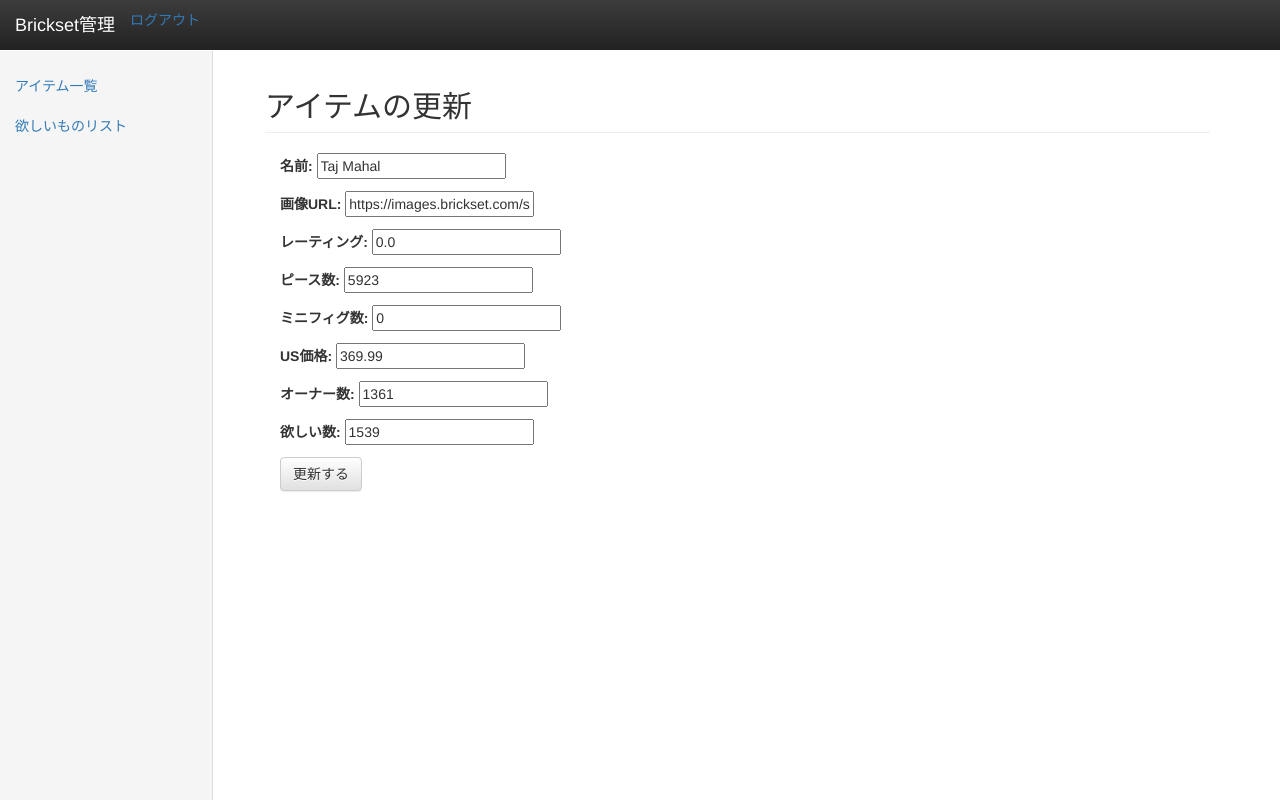
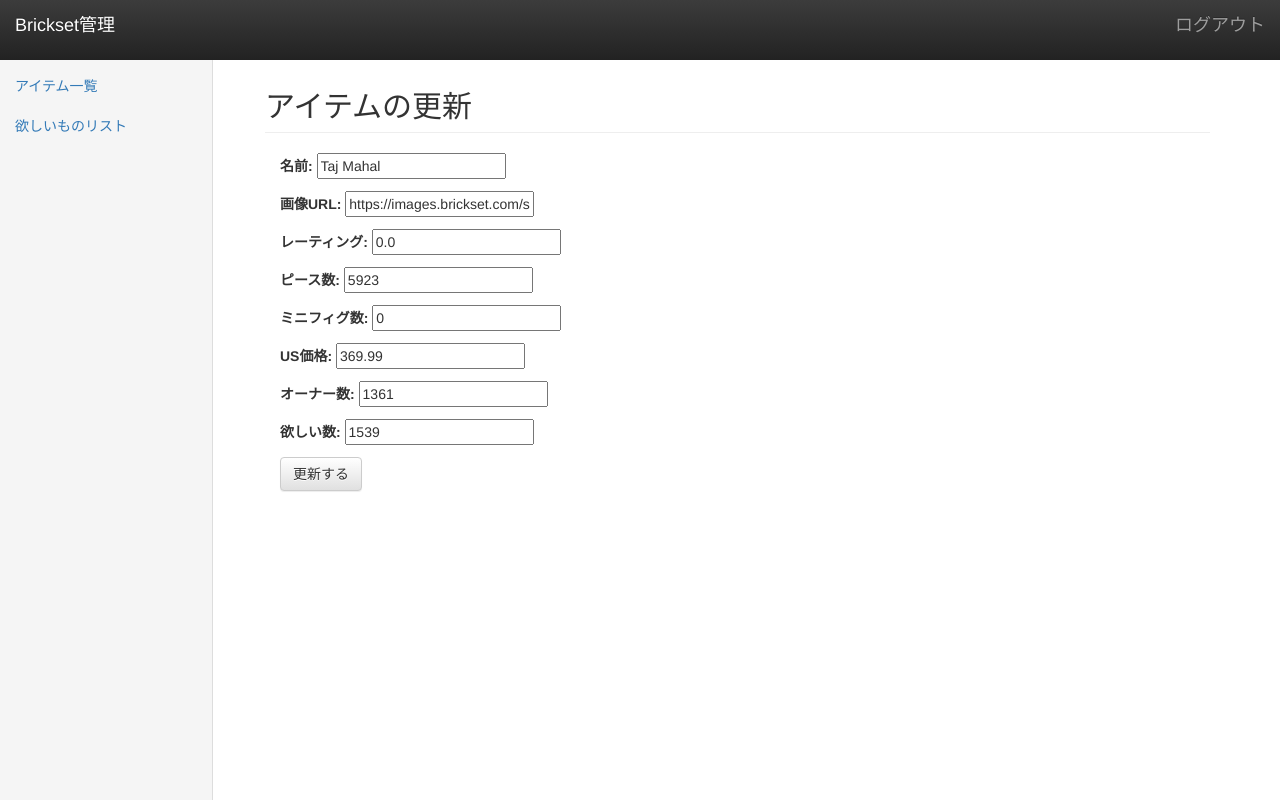
Before and after one commit to MyPoZi/brickset_app, a Django app: page /item/2/edit/ in a window 1280 px wide. Run offline with Django 3.2, Linux system fonts and the light colour scheme; a user stored in the database is signed in; data comes from the database, SQL or seed files in the repository; both versions use the stored data as it was after the commit; some libraries are stand-ins or nearby versions.

Commit message:
fix logout design and fix rm record

```diff
--- a/brickset_app/item/models.py
+++ b/brickset_app/item/models.py
@@ -21,7 +21,7 @@ class Item(models.Model):
 
 
 class WishList(models.Model):
-    user = models.OneToOneField(User, on_delete=models.CASCADE)
+    user = models.OneToOneField(User, on_delete=models.PROTECT)
     items = models.ManyToManyField(Item)
     created_at = models.DateTimeField('作成日時', auto_now_add=True)
     updated_at = models.DateTimeField('更新日時', auto_now=True)
--- a/brickset_app/item/templates/base.html
+++ b/brickset_app/item/templates/base.html
@@ -1,19 +1,25 @@
-<!DOCTYPE html><html lang="ja">
+<!DOCTYPE html>
+<html lang="ja">
 <head>
     <meta charset="UTF-8">
+    <!--<meta name="viewport" content="width=device-width, initial-scale=1">-->
     <!-- Latest compiled and minified CSS -->
-    <link rel="stylesheet" href="https://maxcdn.bootstrapcdn.com/bootstrap/3.3.7/css/bootstrap.min.css" integrity="sha384-BVYiiSIFeK1dGmJRAkycuHAHRg32OmUcww7on3RYdg4Va+PmSTsz/K68vbdEjh4u" crossorigin="anonymous">
+    <link rel="stylesheet" href="https://maxcdn.bootstrapcdn.com/bootstrap/3.3.7/css/bootstrap.min.css"
+          integrity="sha384-BVYiiSIFeK1dGmJRAkycuHAHRg32OmUcww7on3RYdg4Va+PmSTsz/K68vbdEjh4u" crossorigin="anonymous">
 
     <!-- Optional theme -->
-    <link rel="stylesheet" href="https://maxcdn.bootstrapcdn.com/bootstrap/3.3.7/css/bootstrap-theme.min.css" integrity="sha384-rHyoN1iRsVXV4nD0JutlnGaslCJuC7uwjduW9SVrLvRYooPp2bWYgmgJQIXwl/Sp" crossorigin="anonymous">
+    <link rel="stylesheet" href="https://maxcdn.bootstrapcdn.com/bootstrap/3.3.7/css/bootstrap-theme.min.css"
+          integrity="sha384-rHyoN1iRsVXV4nD0JutlnGaslCJuC7uwjduW9SVrLvRYooPp2bWYgmgJQIXwl/Sp" crossorigin="anonymous">
 
     <style type="text/css">
         body {
             padding-top: 50px;
         }
+
         .navbar-fixed-top {
             border: 0;
         }
+
         .sidebar {
             position: fixed;
             display: block;
@@ -27,6 +33,7 @@
             background-color: #f5f5f5;
             border-right: 1px solid #ddd;
         }
+
         .nav-sidebar {
             margin-right: -15px;
             margin-left: -15px;
@@ -35,18 +42,16 @@
 </head>
 
 <body>
-    <nav class="navbar navbar-inverse navbar-fixed-top">
+<nav class="navbar navbar-inverse navbar-fixed-top mr-auto">
     <div class="container-fluid">
-            <div class="navbar-header">
-                <a class="navbar-brand" href="">Brickset管理</a>
+        <div class="collapse navbar-collapse" id="navbarEexample7">
+            <ul class="nav navbar-nav">
+                <li><a class="navbar-brand" href="">Brickset管理</a></li>
+            </ul>
+            {% if user.is_authenticated %}
+            <p class="navbar-right"><a class="navbar-brand" href="{% url 'logout' %}">ログアウト</a></p>
+            {% endif %}
         </div>
-            {% if user.is_authenticated %}
-                <div id="navber" class="navbar-collapse collapse">
-                    <ul class="nav navber-nav navber-right">
-                        <li><a href="{% url 'logout' %}">ログアウト</a></li>
-                    </ul>
-                </div>
-            {% endif %}
     </div>
 </nav>
 
@@ -68,7 +73,9 @@
 <script src="https://ajax.googleapis.com/ajax/libs/jquery/1.12.4/jquery.min.js"></script>
 
 <!-- Latest compiled and minified JavaScript -->
-    <script src="https://maxcdn.bootstrapcdn.com/bootstrap/3.3.7/js/bootstrap.min.js" integrity="sha384-Tc5IQib027qvyjSMfHjOMaLkfuWVxZxUPnCJA7l2mCWNIpG9mGCD8wGNIcPD7Txa" crossorigin="anonymous"></script>
+<script src="https://maxcdn.bootstrapcdn.com/bootstrap/3.3.7/js/bootstrap.min.js"
+        integrity="sha384-Tc5IQib027qvyjSMfHjOMaLkfuWVxZxUPnCJA7l2mCWNIpG9mGCD8wGNIcPD7Txa"
+        crossorigin="anonymous"></script>
 </body>
 
 <footer>
--- a/brickset_app/item/urls.py
+++ b/brickset_app/item/urls.py
@@ -12,7 +12,7 @@ urlpatterns = [
     url(r'^(?P<item_id>[0-9]+)/edit/$', views.edit, name='item_edit'),
 
     # itemの削除
-    url(r'^(?P<item_id>[0-9]+)/edit/$', views.delete, name='item_delete'),
+    url(r'^(?P<item_id>[0-9]+)/delete/$', views.delete, name='item_delete'),
 
     # 欲しいものリストへの追加
     url(r'^(?P<item_id>[0-9]+)/add/wish_list/$', views.add_to_wish_list, name='item_add_wish_list'),
```
Also changed, not shown: brickset_app/db.sqlite3. Lines whose indentation alone changed are shown as unchanged.
